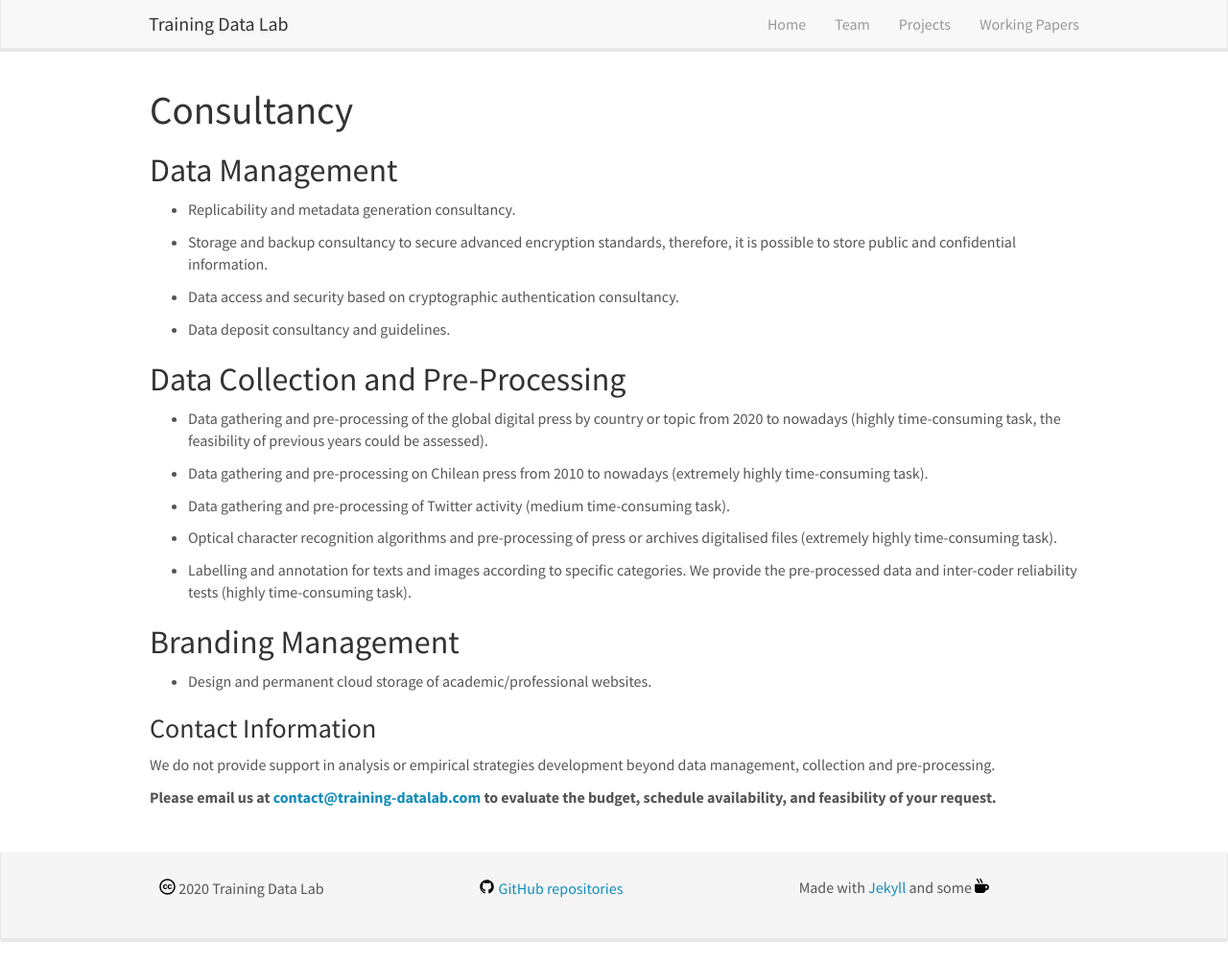
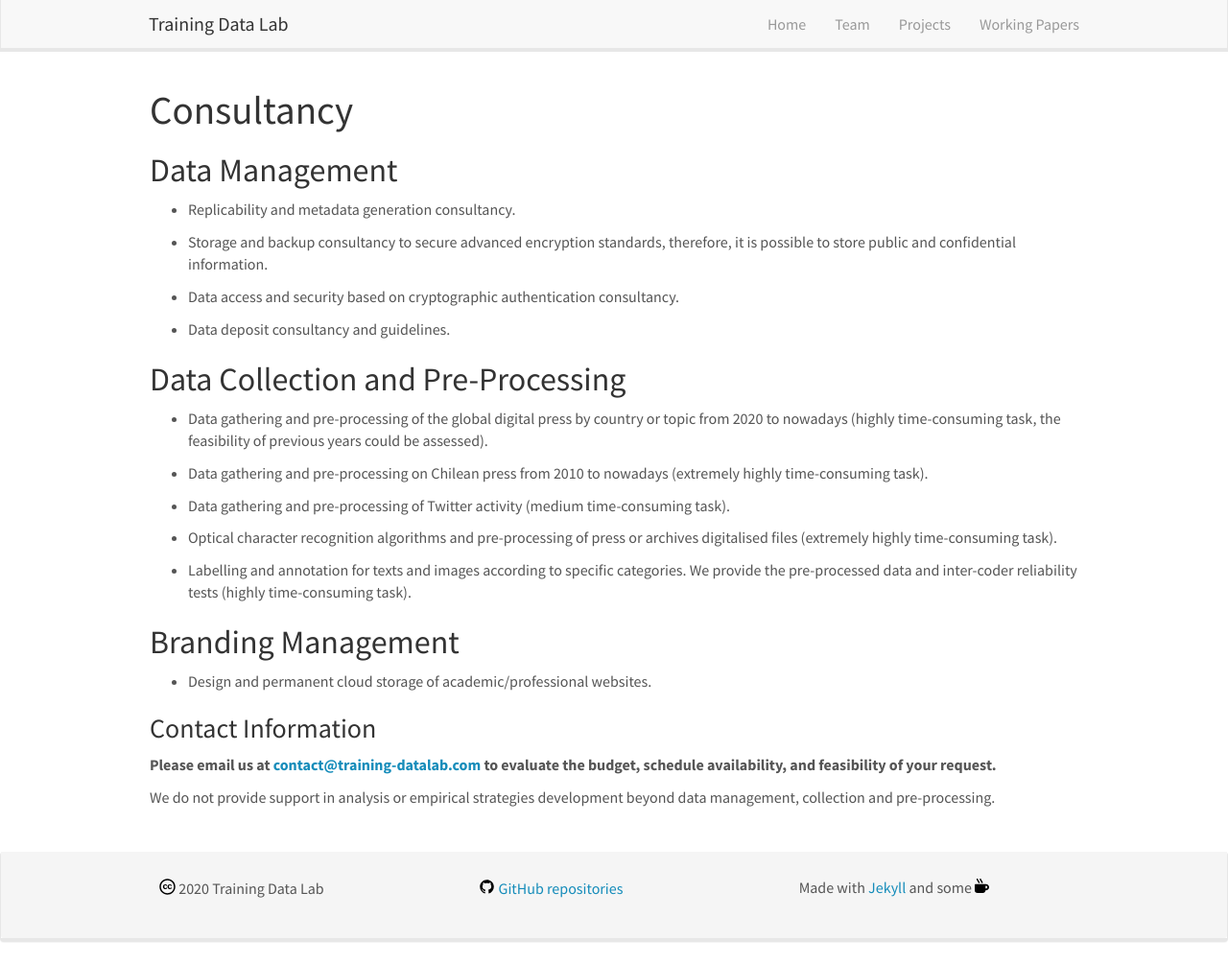
Before and after one commit to training-datalab/old-training-datalab.com, a Jekyll site: the page built from _pages/consultancy.md, in a window 1280 px wide and 1004 px high. Shown: the whole window at 96% size. Built offline with Jekyll 4.4.1, drawn with Linux system fonts in a browser that asks for light colours; nearby versions of some CDN libraries.

Commit message:
Update consultancy.md

```diff
--- a/_pages/consultancy.md
+++ b/_pages/consultancy.md
@@ -35,7 +35,7 @@ permalink: /consultancy/
 
 ### Contact Information
 
+<p align=" justify">**Please email us at <a href="mailto:contact@training-datalab.com">contact@training-datalab.com</a> to evaluate the budget, schedule availability, and feasibility of your request.**</p>
+
 <p align=" justify">We do not provide support in analysis or empirical strategies development beyond data management, collection and pre-processing.</p>
-
-<p align=" justify">**Please email us at <a href="mailto:contact@training-datalab.com">contact@training-datalab.com</a> to evaluate the budget, schedule availability, and feasibility of your request.**</p>
 <br />
```
